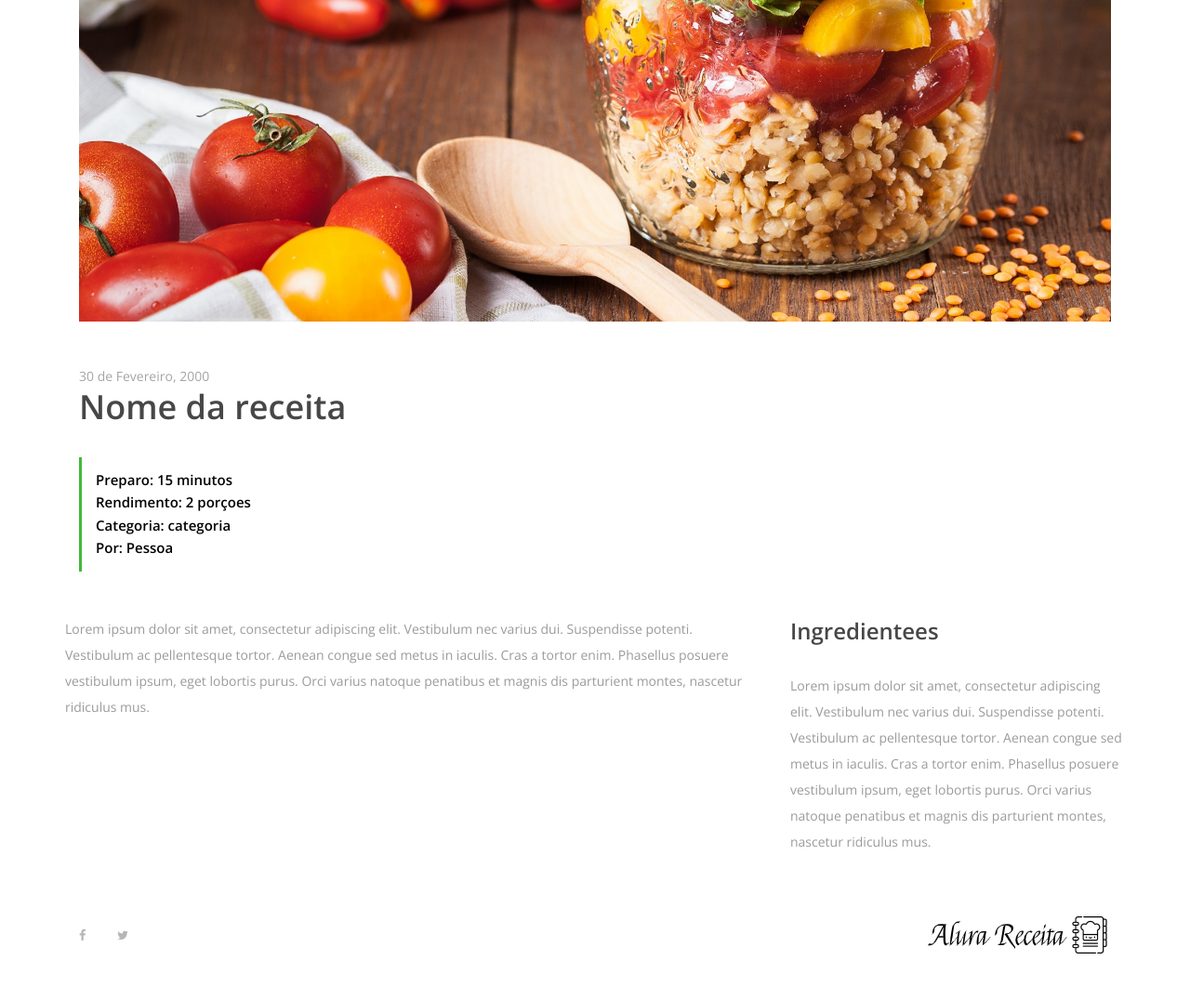
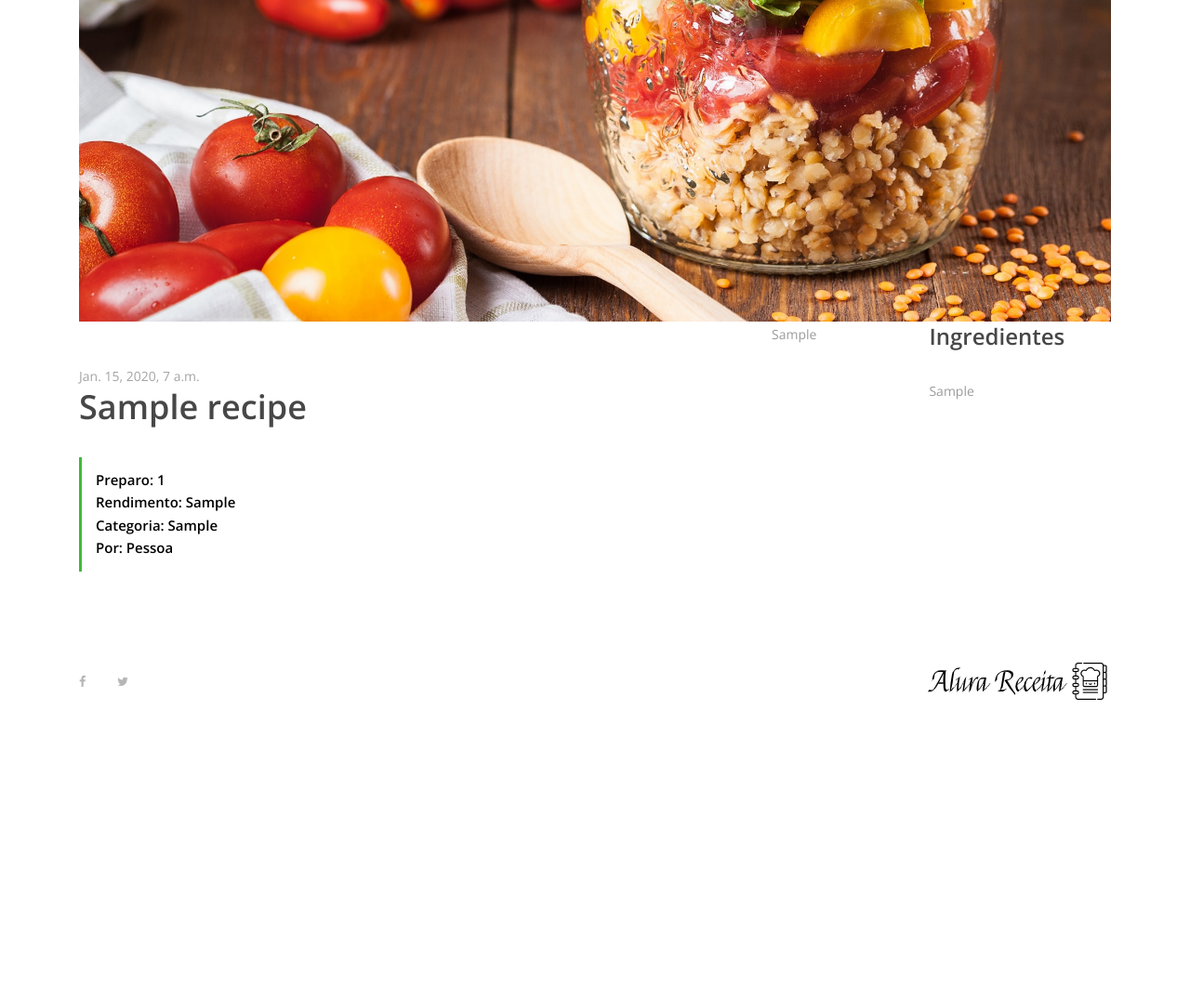
Before and after one commit to nataMamed/django-recipe, a Django app: template src/templates/recipe.html in a window 1280 px wide. Shown: the part 336-1412 px from the top of the page at 93% size. After the commit the page ends 1089 px from the top, so only its background shows below. Run offline with Django 3.2, Linux system fonts and the light colour scheme; the template is opened without the code that fills it: values that come from a table or form of the project are taken from there, others are empty; tables that the repository leaves empty hold one stand-in row (values such as "Sample post"); some libraries are stand-ins or nearby versions.

Commit message:
conf: resolving the recipe_view bug: it wasnt getting the object

```diff
--- a/src/recipe/urls.py
+++ b/src/recipe/urls.py
@@ -3,5 +3,5 @@
 
 urlpatterns = [
    path('', views.index_view, name='index'),
-   path('recipe/', views.recipe_view, name='recipe')
+   path('<int:recipe_id>', views.recipe_view, name='recipe')
 ]
--- a/src/templates/index.html
+++ b/src/templates/index.html
@@ -38,7 +38,7 @@
                     <div class="single-best-receipe-area mb-30">
                         <img src="{% static 'img/bg-img/foto_receita.png' %}" alt="">
                         <div class="receipe-content">
-                            <a href="{% url 'recipe' %}">
+                            <a href="{% url 'recipe' recipe.id %}">
                                 <h5>{{ recipe.recipe_name }}</h5>
                             </a>
                         </div>
--- a/src/templates/recipe.html
+++ b/src/templates/recipe.html
@@ -64,12 +64,12 @@
                 <div class="row">
                     <div class="col-12 col-md-8">
                         <div class="receipe-headline my-5">
-                            <span>30 de Fevereiro, 2000</span>
-                            <h2>Nome da receita</h2>
+                            <span>{{ recipe.registration_date }}</span>
+                            <h2>{{ recipe.recipe_name }}</h2>
                             <div class="receipe-duration">
-                                <h6>Preparo: 15 minutos</h6>
-                                <h6>Rendimento: 2 porçoes</h6>
-                                <h6>Categoria: categoria</h6>
+                                <h6>Preparo: {{ recipe.preparation_time }}</h6>
+                                <h6>Rendimento: {{ recipe.revenue }}</h6>
+                                <h6>Categoria: {{ recipe.category }}</h6>
                                 <h6>Por: Pessoa</h6>
                             </div>
                         </div>
@@ -79,16 +79,16 @@
                     <div class="col-12 col-lg-8">
                         <!-- Single Preparation Step -->
                         <div class="single-preparation-step d-flex">
-                            <p>Lorem ipsum dolor sit amet, consectetur adipiscing elit. Vestibulum nec varius dui. Suspendisse potenti. Vestibulum ac pellentesque tortor. Aenean congue sed metus in iaculis. Cras a tortor enim. Phasellus posuere vestibulum ipsum, eget lobortis purus. Orci varius natoque penatibus et magnis dis parturient montes, nascetur ridiculus mus. </p>
+                            <p>{{ recipe.preparation_method }}</p>
                         </div>
                     </div>
 
                     <!-- Ingredientes -->
                     <div class="col-12 col-lg-4">
                         <div class="ingredients">
-                            <h4>Ingredientees</h4>
+                            <h4>Ingredientes</h4>
                             <div class="ingredients">
-                                <p>Lorem ipsum dolor sit amet, consectetur adipiscing elit. Vestibulum nec varius dui. Suspendisse potenti. Vestibulum ac pellentesque tortor. Aenean congue sed metus in iaculis. Cras a tortor enim. Phasellus posuere vestibulum ipsum, eget lobortis purus. Orci varius natoque penatibus et magnis dis parturient montes, nascetur ridiculus mus. </p>
+                                <p>{{ recipe.ingredients }}</p>
                             </p>
                             </div>
                         </div>
```
Also changed, not shown: src/recipe/views.py (+8 -3 lines).
